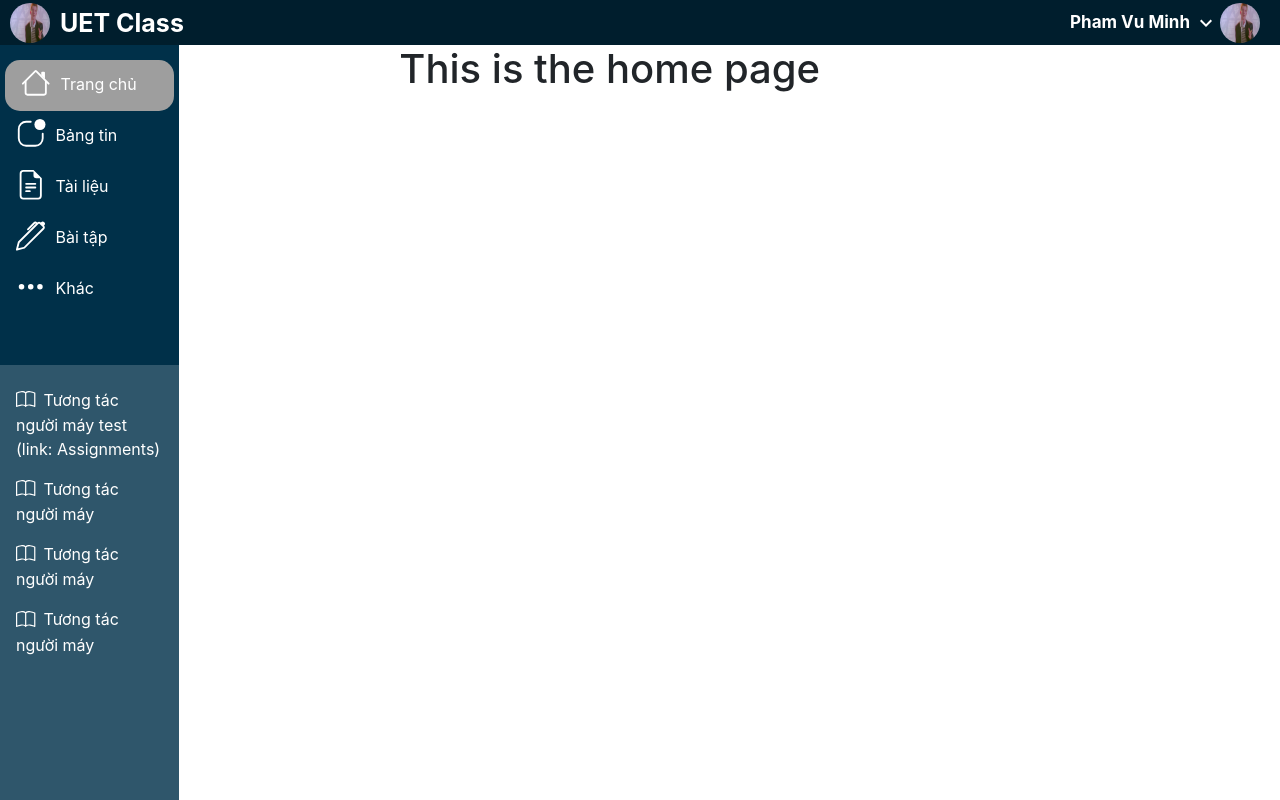
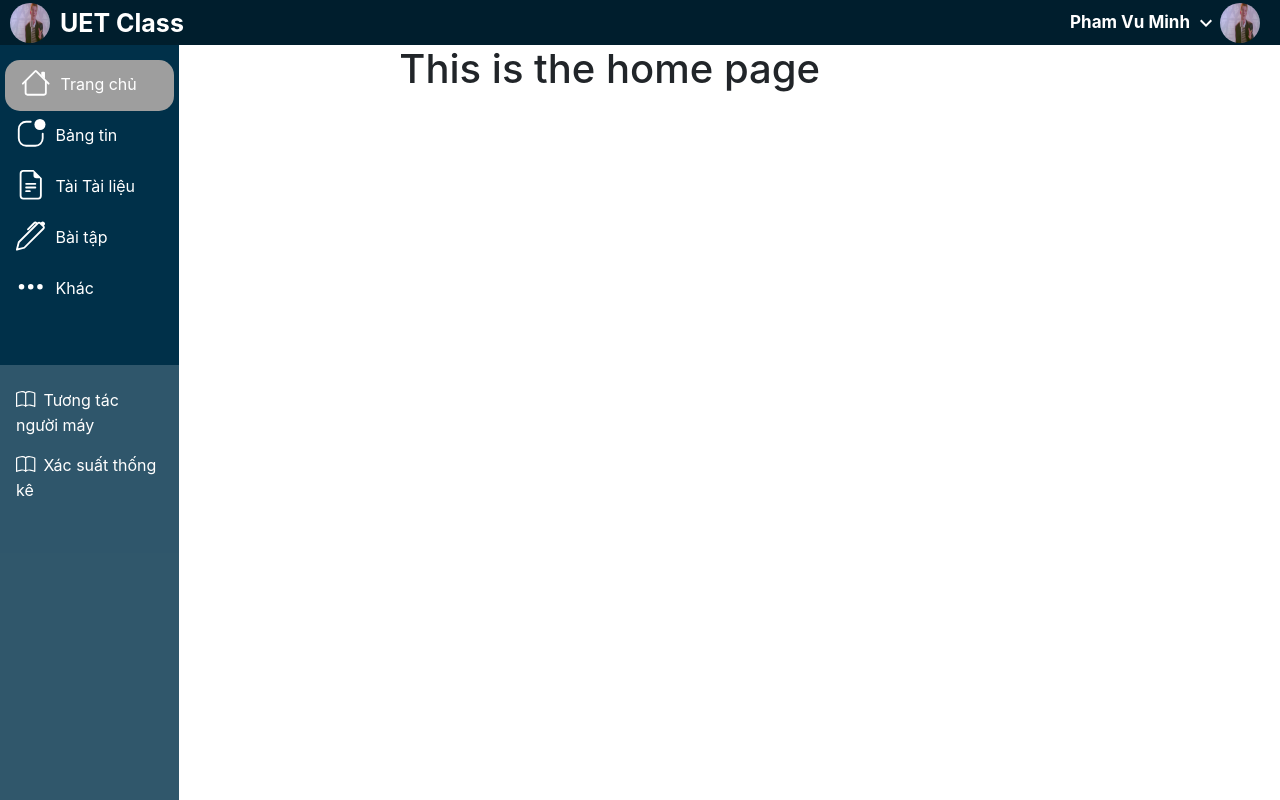
Before and after one commit to uet-class/uet-class-frontend, a React (Create React App) app: page /home in a window 1280 px wide. Built offline with nearby package versions, Linux system fonts and the light colour scheme.

Commit message:
add component passing sidebar

```diff
--- a/src/components/Home/Home.jsx
+++ b/src/components/Home/Home.jsx
@@ -1,10 +1,22 @@
 import Sidebar from "../Sidebar/Sidebar";
 import "./Home.css";
 import DashbroadLayout from "../../layouts/DashbroadLayout/DashbroadLayout";
+import HomeIcon from "../Icon/HomeIcon";
+import NewsIcon from "../Icon/NewsIcon";
+import DocumentIcon from "../Icon/DocumentIcon";
+import HomeworkIcon from "../Icon/HomeworkIcon";
+import OtherIcon from "../Icon/OtherIcon";
 
 const Home = () => {
+    var sideBar = {}
+    sideBar.classLinks = ['/home', '/assignments']
+    sideBar.classes = ['Tương tác người máy', 'Xác suất thống kê']
+    sideBar.basicLink = ['/home', '/news', '/documents', '/assignments', '/other']
+    sideBar.basicLinkName = ['Trang chủ', 'Bảng tin', 'Tài Tài liệu', 'Bài tập', 'Khác']
+    sideBar.basicIcon = [<HomeIcon/>, <NewsIcon/>, <DocumentIcon/>, <HomeworkIcon/>, <OtherIcon/>]
+
     return (
-        <DashbroadLayout>
+        <DashbroadLayout sideBar={sideBar}>
             <h1 className="content">This is the home page</h1>
         </DashbroadLayout>
     )
--- a/src/components/Sidebar/Sidebar.css
+++ b/src/components/Sidebar/Sidebar.css
@@ -21,8 +21,12 @@
 }
 
 .nav-link.active {
-    background-color : #9E9E9E !important;
+  background-color: #9e9e9e !important;
   margin-left: 5px !important;
   margin-right: 5px !important;
   border-radius: 15px !important;
 }
+
+ul.nav a:hover {
+  color: #9e9e9e !important;
+}
--- a/src/components/Sidebar/Sidebar.jsx
+++ b/src/components/Sidebar/Sidebar.jsx
@@ -7,60 +7,31 @@ import HomeworkIcon from "../Icon/HomeworkIcon";
 import OtherIcon from "../Icon/OtherIcon";
 import ClassIcon from "../Icon/ClassIcon";
 
-const Sidebar = () => {
+const Sidebar = (props) => {
   return (
     <div className="wrapped">
       <div className="basic-nav">
-        <ul className="nav nav-pills flex-column">
-          <li className="nav-item">
-            <NavLink to="/home" className="nav-link">
-              <HomeIcon /> Trang chủ
+        <ul className="nav nav-pills flex-column mx">
+          {
+            props.info['basicLink'].map(function(link, i) {
+              console.log(props)
+              return <NavLink to={link} className="nav-link">
+              {props.info['basicIcon'][i]} {props.info['basicLinkName'][i]}
             </NavLink>
-          </li>
-          <li className="nav-item">
-            <NavLink to="/posts" className="nav-link">
-              <NewsIcon /> Bảng tin
-            </NavLink>
-          </li>
-          <li className="nav-item">
-            <NavLink to="/posts" className="nav-link ">
-              <DocumentIcon /> Tài liệu
-            </NavLink>
-          </li>
-          <li className="nav-item">
-            <NavLink to="/assignments" className="nav-link">
-              <HomeworkIcon /> Bài tập
-            </NavLink>
-          </li>
-          <li className="nav-item">
-            <NavLink to="/posts" className="nav-link">
-              <OtherIcon /> Khác
-            </NavLink>
-          </li>
+            })
+          }
         </ul>
       </div>
       <div className="advance-nav">
         <ul className="nav nav-pills flex-column ">
-          <li className="nav-item">
-            <Link to="/assignments" className="nav-link">
-              <ClassIcon /> Tương tác người máy test (link: Assignments)
+          {
+            props.info['classLinks'].map(function(link, i) {
+              console.log(props)
+              return <Link to={link} className="nav-link">
+              <ClassIcon /> {props.info['classes'][i]}
             </Link>
-          </li>
-          <li className="nav-item">
-            <Link to="/home" className="nav-link">
-              <ClassIcon /> Tương tác người máy
-            </Link>
-          </li>
-          <li className="nav-item">
-            <Link to="/home" className="nav-link">
-              <ClassIcon /> Tương tác người máy
-            </Link>
-          </li>
-          <li className="nav-item">
-            <Link to="/home" className="nav-link">
-              <ClassIcon /> Tương tác người máy
-            </Link>
-          </li>
+            })
+          }
         </ul>
       </div>
     </div>
--- a/src/layouts/DashbroadLayout/DashbroadLayout.jsx
+++ b/src/layouts/DashbroadLayout/DashbroadLayout.jsx
@@ -3,11 +3,13 @@ import Header from "../../components/Header/Header.jsx";
 import "./DashbroadLayout.css";
 
 const DashbroadLayout = (props) => {
+  var links = ['./home', './assignments']
+  var classes = ['Tương tác người máy', 'XSTK']
   return (
     <Header>
       <div className="sidebar-section">
         <div className="_sidebar">
-          <Sidebar />
+          <Sidebar info={props.sideBar}/>
         </div>
         <div className="section">{props.children}</div>
       </div>
--- a/src/pages/Assignments/Assignments.jsx
+++ b/src/pages/Assignments/Assignments.jsx
@@ -1,9 +1,20 @@
 import DashbroadLayout from "../../layouts/DashbroadLayout/DashbroadLayout";
 import "./Assignments.css";
+import HomeIcon from "../../components/Icon/HomeIcon";
+import NewsIcon from "../../components/Icon/NewsIcon";
+import DocumentIcon from "../../components/Icon/DocumentIcon";
+import HomeworkIcon from "../../components/Icon/HomeworkIcon";
+import OtherIcon from "../../components/Icon/OtherIcon";
 
 const Assignments = () => {
+    var sideBar = {}
+    sideBar.classLinks = ['/home', '/assignments']
+    sideBar.classes = ['Tương tác người máy', 'Xác suất thống kê']
+    sideBar.basicLink = ['/home', '/news', '/documents', '/assignments', '/other']
+    sideBar.basicLinkName = ['Trang chủ', 'Bảng tin', 'Tài Tài liệu', 'Bài tập', 'Khác']
+    sideBar.basicIcon = [<HomeIcon/>, <NewsIcon/>, <DocumentIcon/>, <HomeworkIcon/>, <OtherIcon/>]
     return (
-        <DashbroadLayout>
+        <DashbroadLayout sideBar={sideBar}>
             <div>
             This is the Assignments page
             </div>
```
Lines whose indentation alone changed are shown as unchanged.
